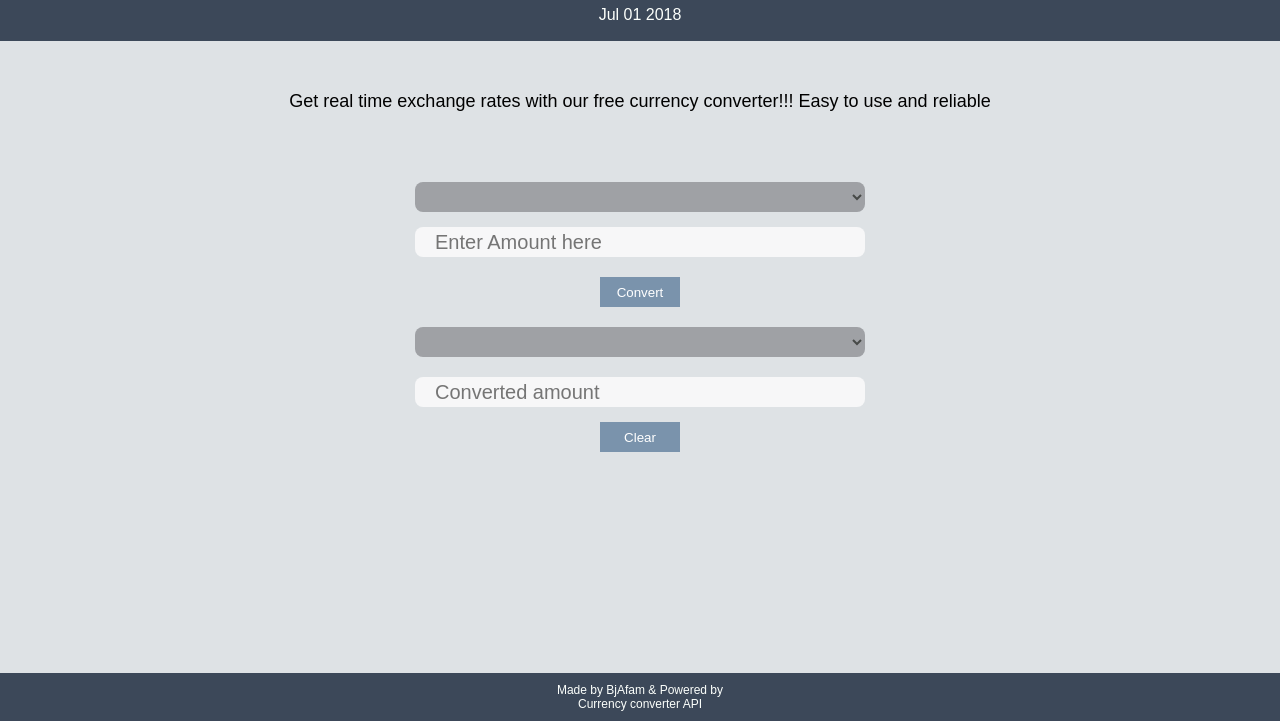
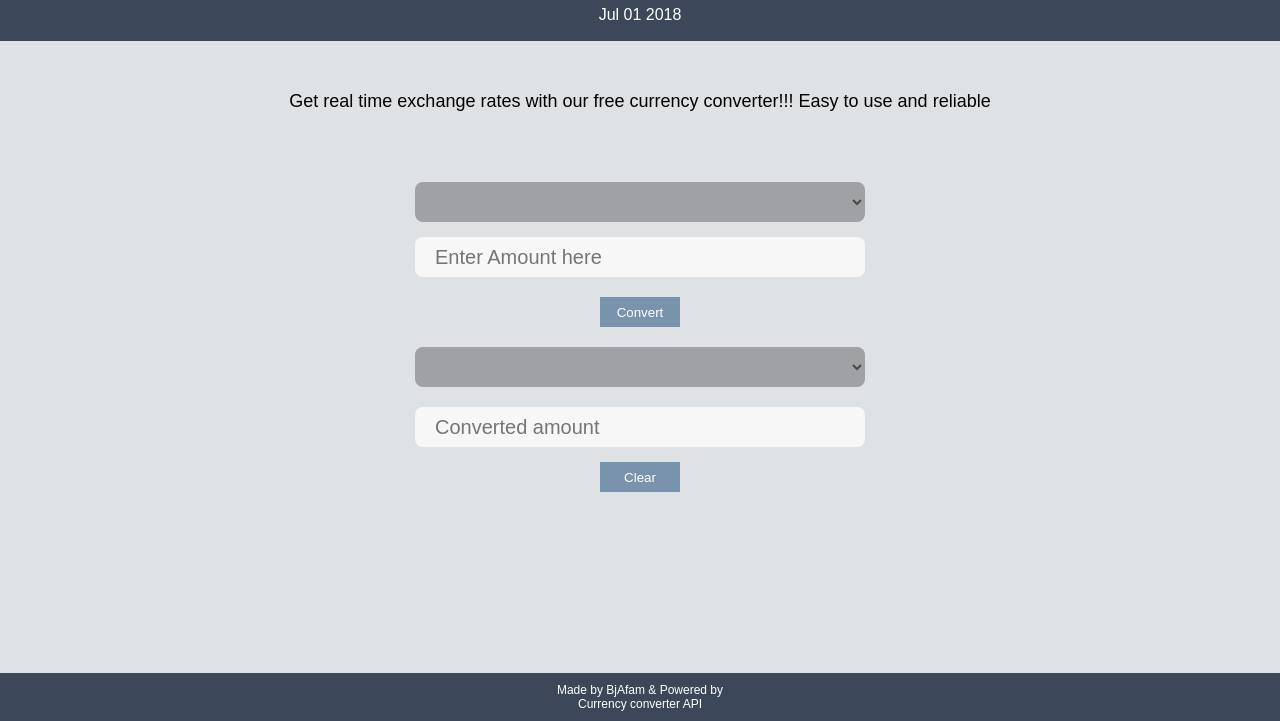
Before and after one commit to Bobjayafam/Currency-converter, a plain HTML site: page index.html in a window 1280 px wide. Shown: the part 79-800 px from the top of the page. Drawn offline with Linux system fonts and the light colour scheme; no server answers.

Commit message:
changed input height

```diff
--- a/styles.css
+++ b/styles.css
@@ -80,7 +80,7 @@ select {
   display: block;
   width: 90%;
   margin: 0 auto;
-  height: 30px;
+  height: 40px;
   border-radius: 8px;
   background: #9FA1A5;
   border: 0;
@@ -100,7 +100,7 @@ input {
   width: 90%;
   margin: 15px auto;
   background: #F7F7F8;
-  height: 30px;
+  height: 40px;
   border-radius: 8px;
   border: 0;
   font-size: 20px;
```
